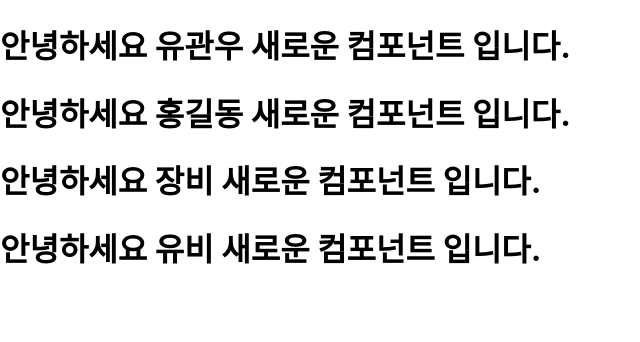
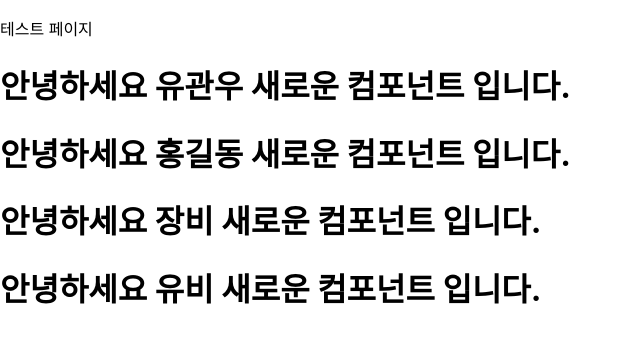
Before and after one commit to skymill2000/insure_fintech_20210726, a React (Create React App) app in the folder insure_react/insure/: page / in a window 1280 px wide. Shown: the top 342 px of the page, without its empty margins (0-640 px from the left). Built offline with nearby package versions, Linux system fonts and the light colour scheme.

Commit message:
헤더 텀포넌트 추가

```diff
--- a/insure_react/insure/src/App.js
+++ b/insure_react/insure/src/App.js
@@ -1,4 +1,4 @@
-import logo from "./logo.svg";
+import Header from "./components/Header";
 
 const Element = ({ username }) => {
   return (
@@ -11,6 +11,7 @@ const Element = ({ username }) => {
 function App() {
   return (
     <div>
+      <Header title="테스트 페이지"></Header>
       <Element username="유관우"></Element>
       <Element username="홍길동"></Element>
       <Element username="장비"></Element>
--- /dev/null
+++ b/insure_react/insure/src/components/Header.js
@@ -0,0 +1,9 @@
+const Header = ({ title }) => {
+  return (
+    <>
+      <p>{title}</p>
+    </>
+  );
+};
+
+export default Header;
```
